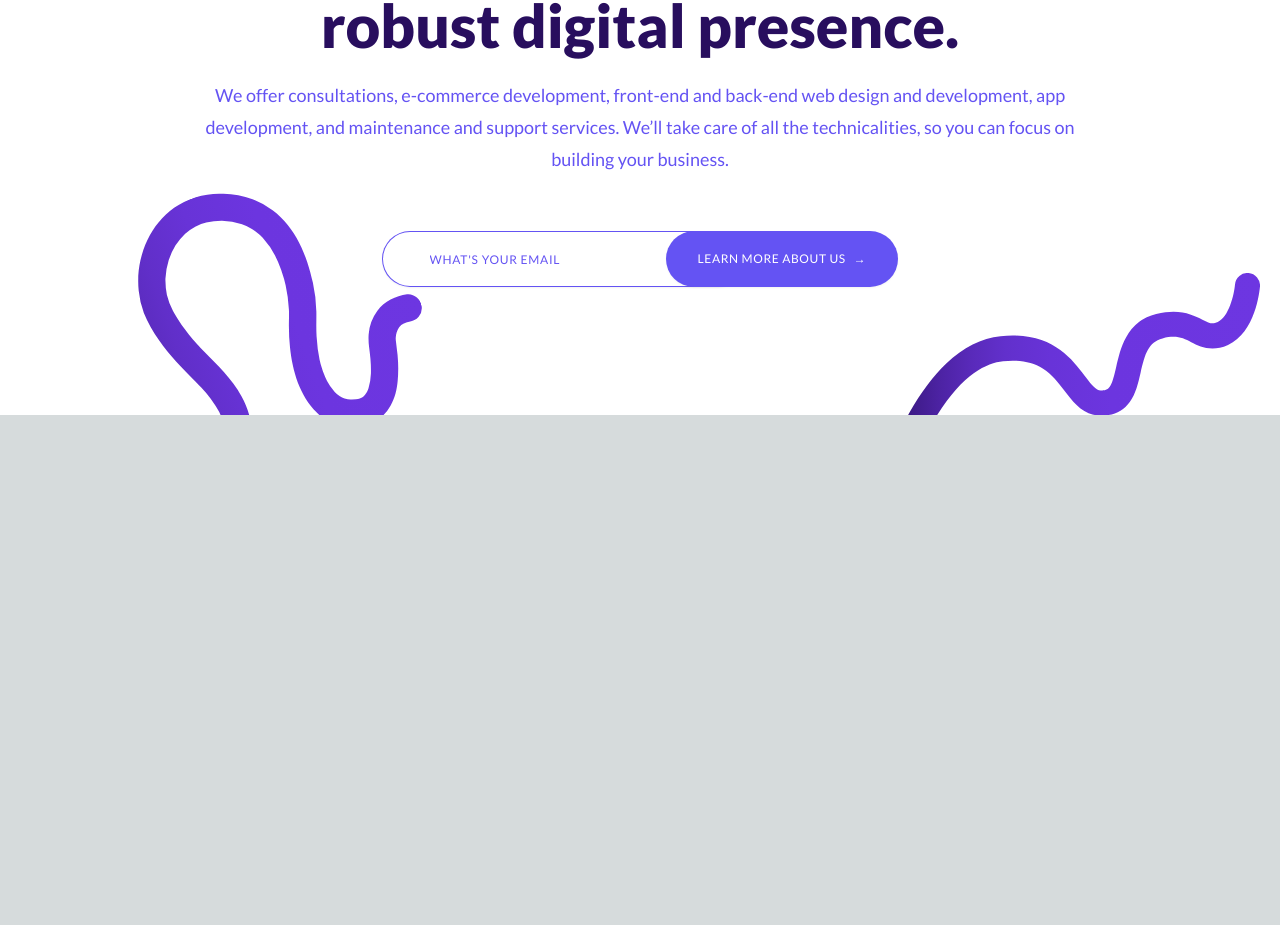
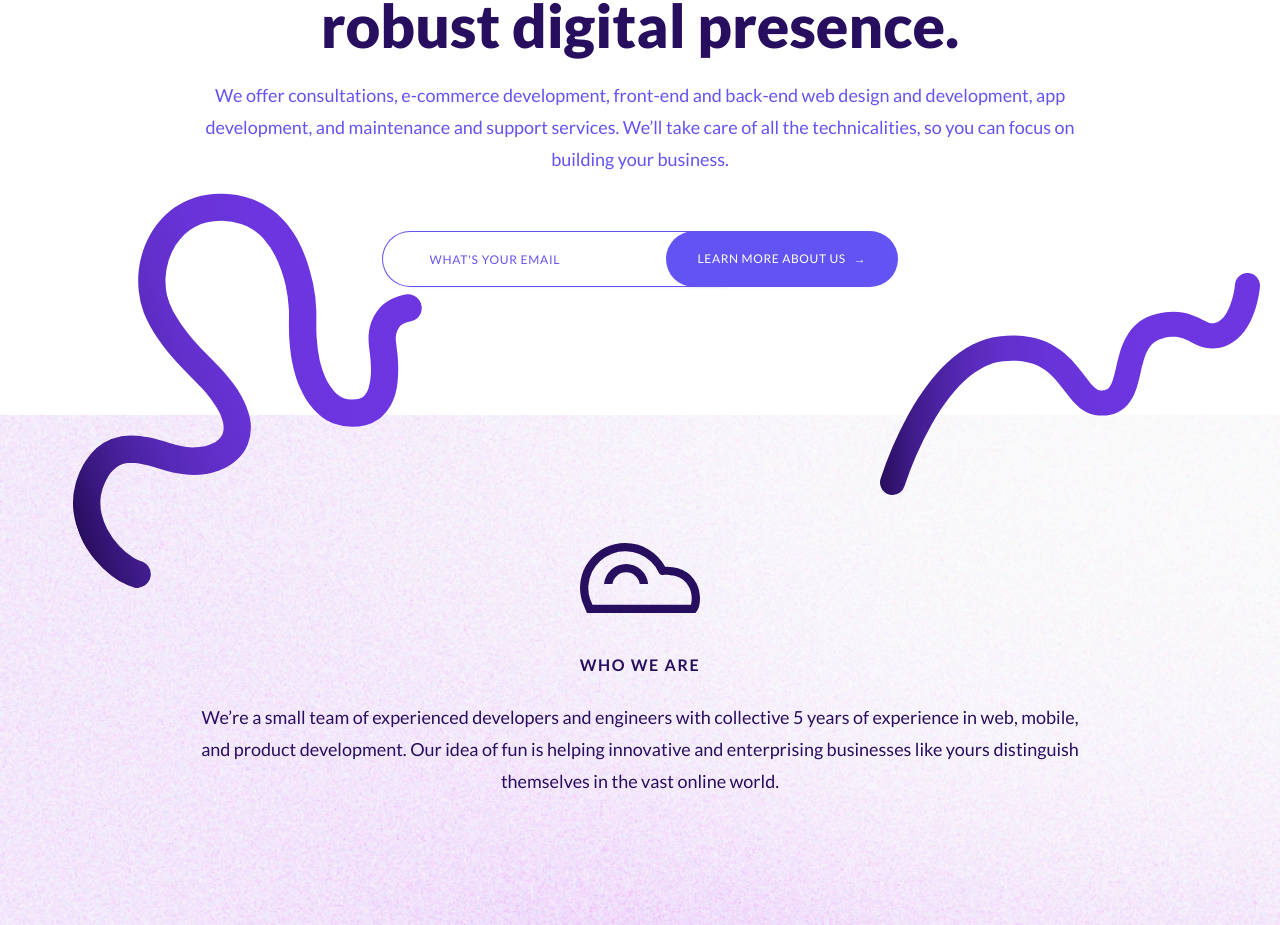
Before and after one commit to SkyCrowdLabs/landing-page, a Next.js app: page / in a window 1280 px wide. Shown: the part 1362-2287 px from the top of the page. Before the commit the page ends 1777 px from the top, so only its background shows below. Built offline with nearby package versions, Linux system fonts and the light colour scheme.

Commit message:
Add who we are section

```diff
--- a/src/app/components/WhatWeDo.tsx
+++ b/src/app/components/WhatWeDo.tsx
@@ -8,14 +8,14 @@ const WhatWeDo = () => {
         alt="squiggly graphics"
         height={400}
         width={380}
-        className="absolute -bottom-20 right-5"
+        className="absolute -bottom-20 right-5 z-20"
       />
       <Image
         src="/squiggly-8.svg"
         alt="squiggly graphics"
         height={420}
         width={400}
-        className="absolute -bottom-32 rotate-[-20deg]"
+        className="absolute -bottom-32 z-20 rotate-[-20deg]"
       />
       <div className="mx-auto max-w-4xl text-center">
         <p className="text-base font-semibold uppercase tracking-widest text-dark-indigo">
--- /dev/null
+++ b/src/app/components/WhoWeAre.tsx
@@ -0,0 +1,29 @@
+import Image from 'next/image';
+
+const WhoWeAre = () => {
+  return (
+    <div className="bg-white bg-hero-pattern bg-cover px-6 py-24 sm:py-32 lg:px-8">
+      <div className="mx-auto max-w-4xl text-center">
+        <div className="mb-10 flex w-full flex-row justify-center">
+          <Image
+            src="/cloud-logo.svg"
+            alt="cloud logo"
+            height={70}
+            width={120}
+          />
+        </div>
+        <p className="text-base font-semibold uppercase tracking-widest text-dark-indigo">
+          Who we are
+        </p>
+        <p className="mt-6 text-lg font-medium leading-8 text-dark-indigo">
+          We’re a small team of experienced developers and engineers with
+          collective 5 years of experience in web, mobile, and product
+          development. Our idea of fun is helping innovative and enterprising
+          businesses like yours distinguish themselves in the vast online world.
+        </p>
+      </div>
+    </div>
+  );
+};
+
+export default WhoWeAre;
--- a/src/app/page.tsx
+++ b/src/app/page.tsx
@@ -3,6 +3,7 @@ import Navbar from './components/Navbar';
 import Hero from './components/Hero';
 import Feature from './components/Feature';
 import WhatWeDo from './components/WhatWeDo';
+import WhoWeAre from './components/WhoWeAre';
 
 const Home = () => {
   return (
@@ -11,6 +12,7 @@ const Home = () => {
       <Hero />
       <Feature />
       <WhatWeDo />
+      <WhoWeAre />
     </div>
   );
 };
```
Also changed, not shown: public/cloud-logo.svg (added).
